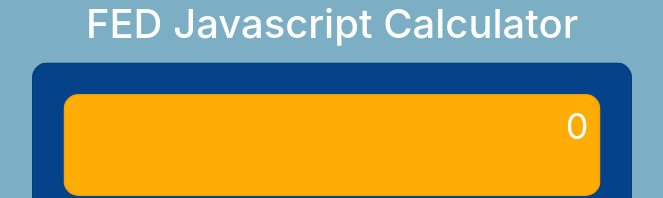
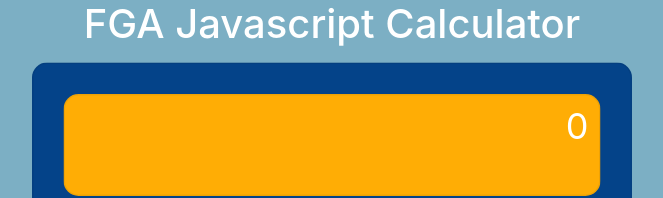
Before and after one commit to alfonsusenrico/Project-Calculator-Javascript-FGA-x-Progate-React-JS-For-Web-Development, a plain HTML site: page index.html in a window 1280 px wide. Shown: the top 198 px of the page, without its empty margins (308-971 px from the left). Drawn offline with nearby package versions, Linux system fonts and the light colour scheme.

Commit message:
Update index.html

```diff
--- a/index.html
+++ b/index.html
@@ -8,7 +8,7 @@
     </head>
     <body>
         <div class="header">
-            <h1>FED Javascript Calculator</h1>
+            <h1>FGA Javascript Calculator</h1>
         </div>
         <div class="calculator justify-content-center">
             <div class="calculator-screen">
```
